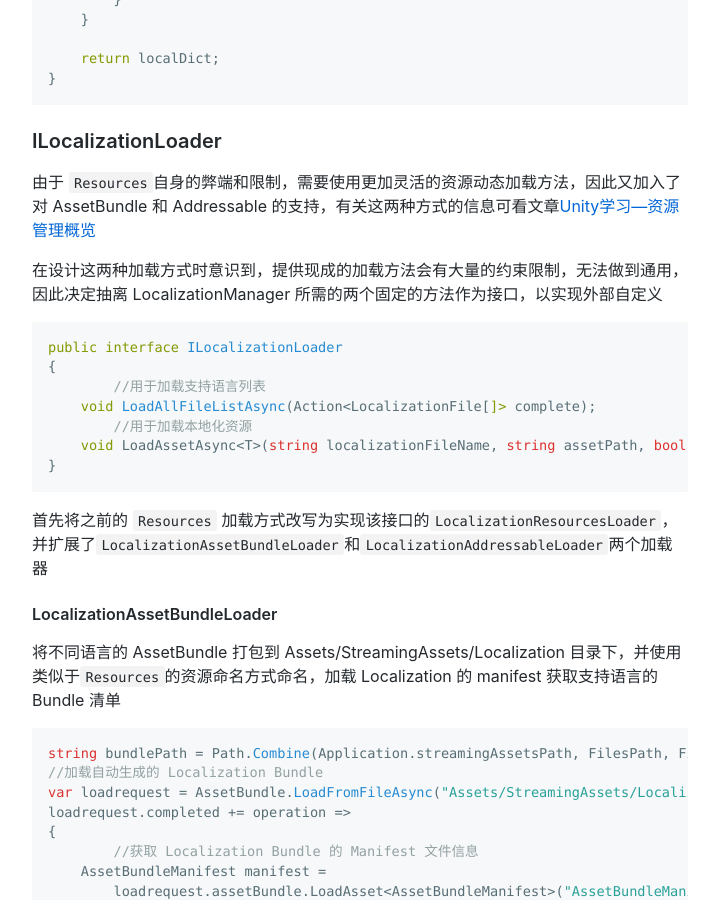
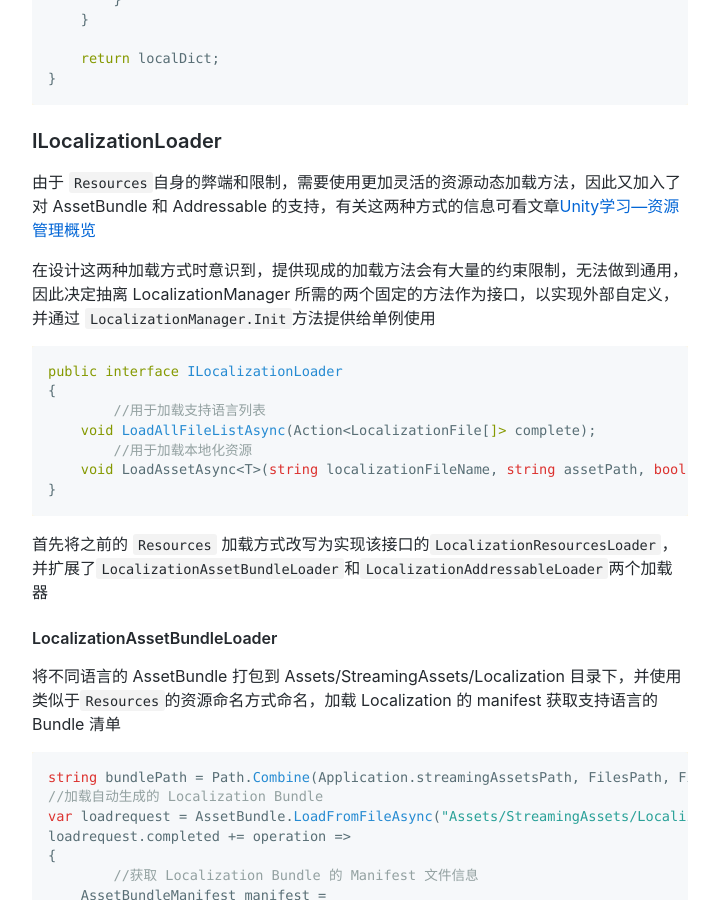
Before and after one commit to Warl-G/Warl-G.github.io, a Jekyll site: the page built from _posts/2020-06-08-Unity-Localization.md, in a window 1280 px wide and 900 px high, scrolled down 3547 px. Shown: the whole window, without its empty margins (280-999 px from the left). Built offline with Jekyll 4.4.1, drawn with Linux system fonts in a browser that asks for light colours; comment, search, counter and statistics services are not loaded; some of the changed text lies outside the part shown.

Commit message:
post localization

````diff
--- a/_posts/2020-06-08-Unity-Localization.md
+++ b/_posts/2020-06-08-Unity-Localization.md
@@ -151,7 +151,7 @@
 
 由于 `Resources`自身的弊端和限制，需要使用更加灵活的资源动态加载方法，因此又加入了对 AssetBundle 和 Addressable 的支持，有关这两种方式的信息可看文章[Unity学习—资源管理概览](https://warl-g.github.io/posts/Unity-Resource-Manage/)
 
-在设计这两种加载方式时意识到，提供现成的加载方法会有大量的约束限制，无法做到通用，因此决定抽离 LocalizationManager 所需的两个固定的方法作为接口，以实现外部自定义
+在设计这两种加载方式时意识到，提供现成的加载方法会有大量的约束限制，无法做到通用，因此决定抽离 LocalizationManager 所需的两个固定的方法作为接口，以实现外部自定义，并通过 `LocalizationManager.Init`方法提供给单例使用
 
 ```c#
 public interface ILocalizationLoader
@@ -271,7 +271,7 @@
 
 ### ILocalizationParser
 
-由于编写的文本解析格式过于个性化，并不通用，因此扩展支持了 csv 和 json 的解析，同时仿照`ILocalizationLoader`方式，抽出解析方法到`ILocalizationParser`，以增加扩展性
+由于编写的文本解析格式过于个性化，并不通用，因此扩展支持了 csv 和 json 的解析，同时仿照`ILocalizationLoader`方式，抽出解析方法到`ILocalizationParser`，以增加扩展性，并通过 `LocalizationManager.Init`方法提供给单例使用
 
 ```c#
 public interface ILocalizationParser
````
